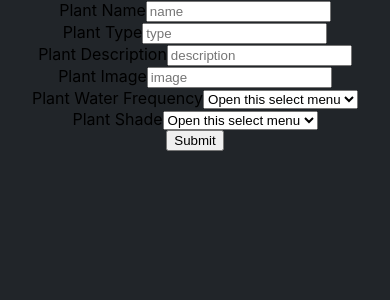
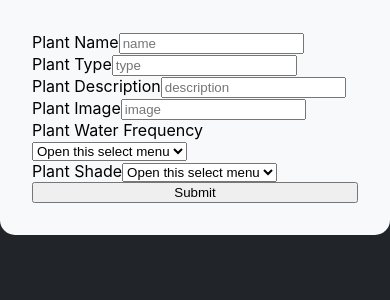
Before and after one commit to MasCair2k16/Plantworks, a Next.js app: page /NewPlant in a window 390 px wide. Shown: the top 300 px of the page. Built offline with nearby package versions, Linux system fonts and the light colour scheme.

Commit message:
feat: mobile view Add Plant

```diff
--- a/styles/NewPlant.module.css
+++ b/styles/NewPlant.module.css
@@ -1,7 +1,24 @@
 .grid {
     display: flex;
-    align-items: center;
     justify-content: center;
     flex-wrap: wrap;
     flex-direction: column;
+    background-color: #f8f9fa;
+    padding: 2rem;
+    border-radius: 0 0 15px 15px;
 }
+
+/* .container {
+    background-color: rgba(34, 28, 34, 0.6);
+} */
+
+.submitBtn {
+    margin-top: 1rem;
+}
+
+.header {
+    background-color: #f8f9fa;
+    padding-right: 2rem;
+    padding-bottom: 1rem;
+    border-radius: 15px 15px 0 0;
+}
```
